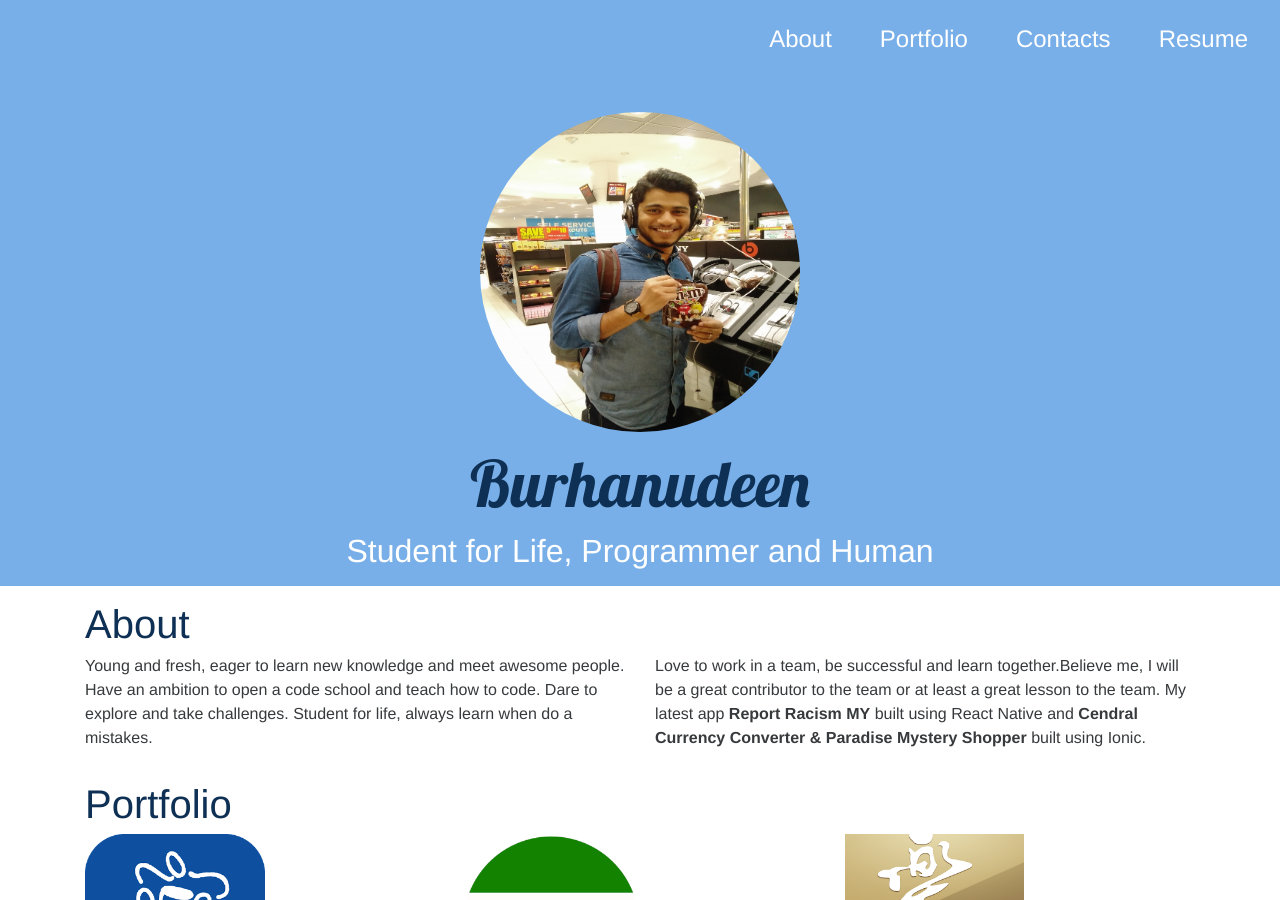
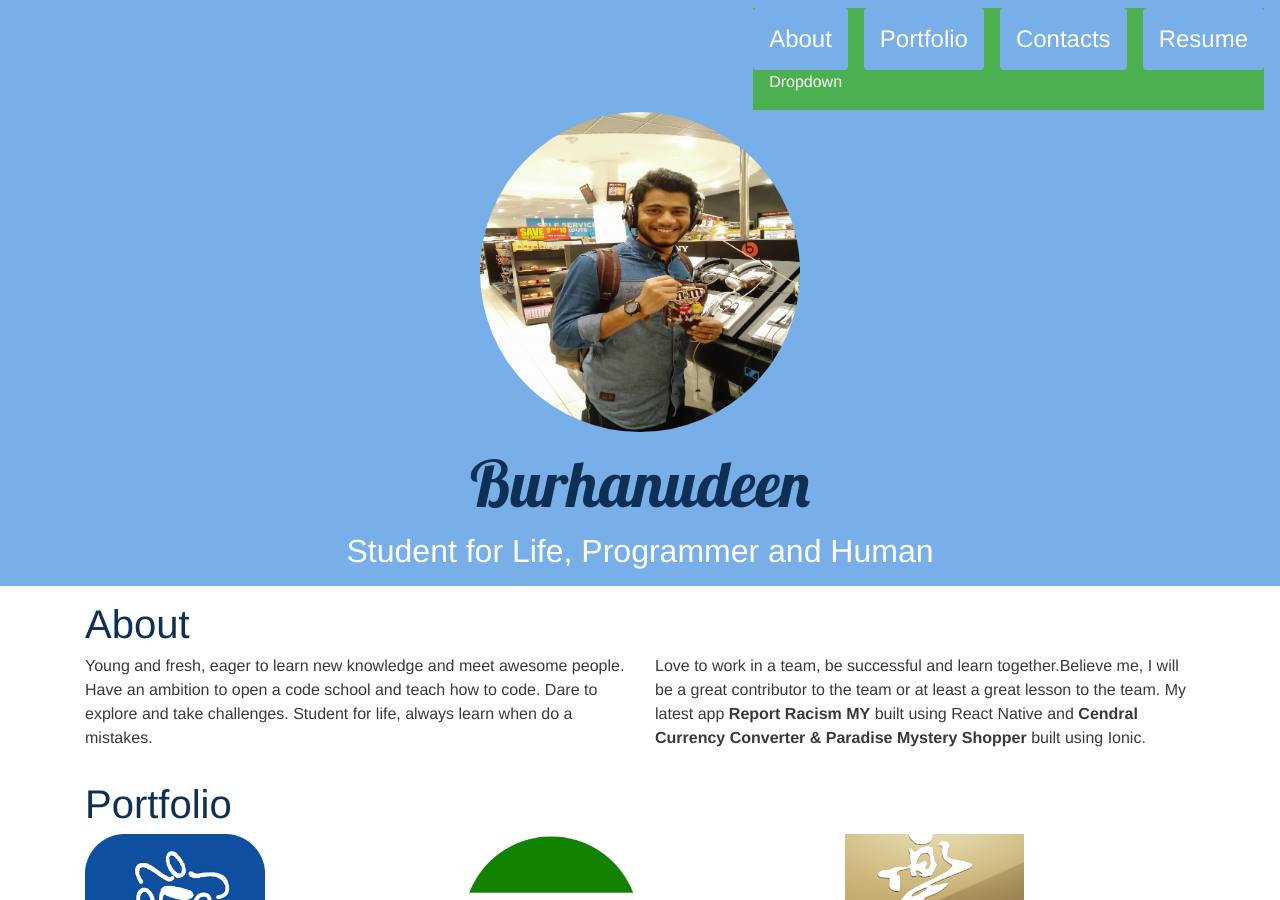
Before and after one commit to burhan3759/portfolio, a Jekyll site: the page built from index.html, in a window 1280 px wide and 900 px high. Built offline with Jekyll 4.4.1, drawn with Linux system fonts in a browser that asks for light colours; nearby versions of some CDN libraries.

Commit message:
Update navbar.html
Added a hover buttn

```diff
--- a/_includes/navbar.html
+++ b/_includes/navbar.html
@@ -24,6 +24,12 @@
             <li class="nav-item">
                 <a class="nav-link" href="https://drive.google.com/uc?export=download&id=0B8YgG3Piiq99SmNnN1ZTRmswcDA">Resume</a>
             </li>
+            <li class="dropbtn">Dropdown</li>
+              <div class="dropdown-content">
+                <a href="#">Link 1</a>
+                <a href="#">Link 2</a>
+                <a href="#">Link 3</a>
+              </div>
         </ul>
     </div>
 </nav>
```
